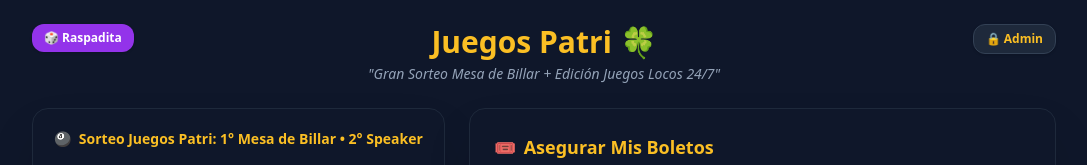
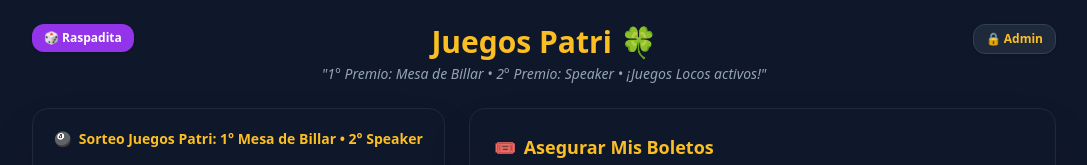
Before and after one commit to patriciafranco-web/JuegosPatri, a Flask app: page / in a window 1280 px wide. Shown: the top 165 px of the page, without its empty margins (96-1183 px from the left). Run offline with Flask 3, Linux system fonts and the light colour scheme; data comes from the database, SQL or seed files in the repository; data that the repository does not hold is empty; some libraries are stand-ins or nearby versions.

Commit message:
Update index.html

```diff
--- a/templates/index.html
+++ b/templates/index.html
@@ -1,9 +1,9 @@
-<!DOCTYPE html>
+    <!DOCTYPE html>
 <html lang="es">
 <head>
     <meta charset="UTF-8">
     <meta name="viewport" content="width=device-width, initial-scale=1.0">
-    <title>Juegos Patri - Gran Sorteo Mesa de Billar</title>
+    <title>Juegos Patri - 1° Mesa de Billar • 2° Speaker</title>
     <script src="https://cdn.tailwindcss.com"></script>
 </head>
 <body class="bg-[#0f172a] text-slate-100 min-h-screen flex flex-col items-center justify-center p-4 md:p-6 font-sans">
@@ -18,7 +18,7 @@
             </a>
         </div>
         <h1 class="text-2xl md:text-3xl font-black text-amber-400">Juegos Patri 🍀</h1>
-        <p class="text-xs md:text-sm text-slate-400 italic mt-1">"Gran Sorteo Mesa de Billar + Edición Juegos Locos 24/7"</p>
+        <p class="text-xs md:text-sm text-slate-400 italic mt-1">"1° Premio: Mesa de Billar • 2° Premio: Speaker • ¡Juegos Locos activos!"</p>
     </header>
 
     <div class="w-full max-w-5xl grid grid-cols-1 lg:grid-cols-12 gap-6 items-start">
@@ -27,7 +27,7 @@
         <div class="lg:col-span-5 bg-slate-900 border border-slate-800 rounded-2xl p-5 shadow-2xl space-y-4">
             <div class="flex items-center justify-center space-x-2 text-amber-400 font-bold text-sm">
                 <span>🎱</span>
-                <span id="tituloSorteoHeader">Gran Sorteo Mesa de Billar</span>
+                <span id="tituloSorteoHeader">1° Mesa de Billar • 2° Speaker</span>
             </div>
 
             <div class="w-full rounded-xl overflow-hidden border border-slate-700 shadow-lg bg-black">
```
